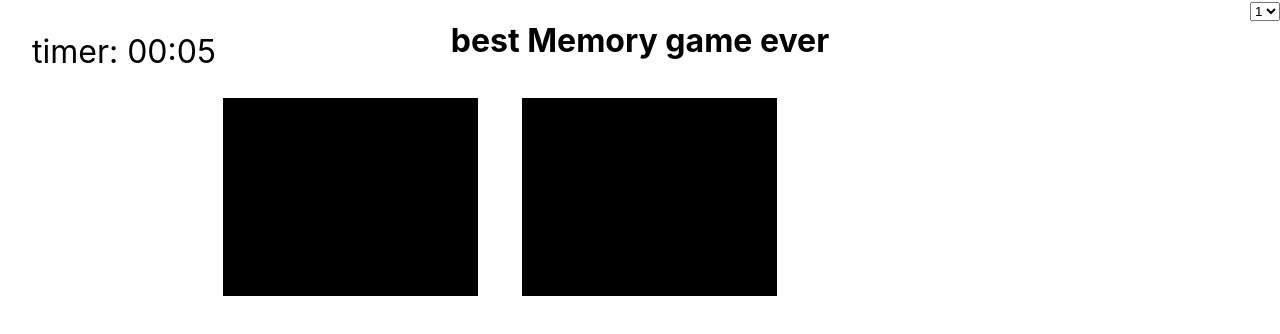
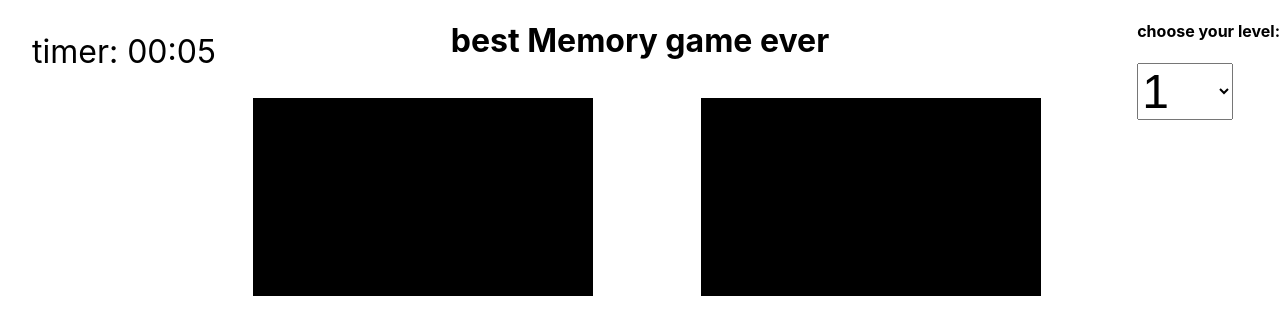
Before and after one commit to leeya018/memory-cards, a React (Create React App) app: page / in a window 1280 px wide. Shown: the top 334 px of the page. Built offline with nearby package versions, Linux system fonts and the light colour scheme.

Commit message:
grid per levels are ready

```diff
--- a/package.json
+++ b/package.json
@@ -6,6 +6,7 @@
     "@testing-library/jest-dom": "^4.2.4",
     "@testing-library/react": "^9.5.0",
     "@testing-library/user-event": "^7.2.1",
+    "classnames": "^2.2.6",
     "react": "^16.13.1",
     "react-dom": "^16.13.1",
     "react-scripts": "3.4.3",
--- a/src/memory-game/App.css
+++ b/src/memory-game/App.css
@@ -12,66 +12,11 @@ h1 {
     justify-content: center;
 }
 
-/* case of  4 cards */
-/*
-.cards {
-    width: 50vw;
-    display: flex;
-    flex-wrap: wrap;
-    flex-direction: row;
-    justify-content: space-between;
-    align-items: center;
-
-}
-.card {
-    width: 44%;
-    height: 30vh;
-    margin: 1em;
-} */
-
-/* case of 6 */
-
-
-/* .cards {
-    width: 60vw;
-    display: flex;
-    flex-wrap: wrap;
-    flex-direction: row;
-    justify-content: space-between;
-    align-items: center;
-
-}
-.card {
-    width: 25%;
-    height: 30vh;
-    margin: 1em;
-} */
-
-/* 8 cards */
-/*
-.cards {
-    width: 70vw;
-    display: flex;
-    flex-wrap: wrap;
-    flex-direction: row;
-    justify-content: space-between;
-    align-items: center;
-
-}
-.card {
-    width: 25%;
-    height: 24vh;
-    margin: 1em;
-} */
 
 .cards {
     width: 70vw;
     display: grid;
     justify-content: space-around;
-    grid-template-columns: 30% 30% 30%;
-    grid-template-rows: 30% 30% 30%;
-
-
 }
 .card {
     width: 95%;
@@ -92,3 +37,8 @@ h1 {
     top:0;
     right: 0;
 }
+
+select{
+    font-size: 3em;
+    width: 2em;
+}
--- a/src/memory-game/App.jsx
+++ b/src/memory-game/App.jsx
@@ -4,7 +4,12 @@ import { v4 as uuidv4 } from "uuid"
 import Card from "./Card"
 import Timer from "./Timer"
 import LevelForm from "./LevelForm"
-import { dataCards, storeScore } from "./data"
+import { dataCards, storeScore, getGrid } from "./data"
+let classNames = require('classnames');
+
+
+
+
 
 let BEST_SCORE = 'highest-score'
 const DELAY_TIME = 400
@@ -124,17 +129,23 @@ export default function App() {
 
     console.log(game)
 
+
+
+
     return (
         <div>
             <h1>best Memory game ever</h1>
             <Timer timer={timer} />
             <LevelForm dispatch={dispatch} onHandleTimer={setTimer} />
             <div className="container">
-                <div className="cards">
+                <div className="cards" style={{
+                    gridTemplateColumns: getGrid(game).cols,
+                    gridTemplateRows: getGrid(game).rows
+                }}>
 
                     {game.cards.map(card => <Card key={card.id} card={card} dispatch={dispatch} />)}
                 </div>
             </div>
-        </div>
+        </div >
     )
 }
--- a/src/memory-game/LevelForm.jsx
+++ b/src/memory-game/LevelForm.jsx
@@ -6,7 +6,7 @@ export default function LevelForm({ dispatch, onHandleTimer }) {
 
     function handleTimer(e) {
         onHandleTimer(0)
-        dispatch({ type: ACTIONS.UPDATE_LEVEL, payload: { level: e.target.value } })
+        dispatch({ type: ACTIONS.UPDATE_LEVEL, payload: { level: parseInt(e.target.value) } })
     }
 
     function createOptions() {
@@ -18,6 +18,7 @@ export default function LevelForm({ dispatch, onHandleTimer }) {
     }
     return (
         <div className="level-form">
+            <h4>choose your level:</h4>
             <select onChange={handleTimer} >
                 {
                     createOptions()
--- a/src/memory-game/data.js
+++ b/src/memory-game/data.js
@@ -1,6 +1,6 @@
 import { v4 as uuidv4 } from "uuid"
 
-export const dataCards =  [
+export const dataCards = [
     { id: uuidv4(), open: false, color: "red", lock: false, tempLock: false },
     { id: uuidv4(), open: false, color: "red", lock: false, tempLock: false },
     { id: uuidv4(), open: false, color: "blue", lock: false, tempLock: false },
@@ -9,22 +9,47 @@ export const dataCards =  [
     { id: uuidv4(), open: false, color: "green", lock: false, tempLock: false },
     { id: uuidv4(), open: false, color: "yellow", lock: false, tempLock: false },
     { id: uuidv4(), open: false, color: "yellow", lock: false, tempLock: false },
-    // { id: uuidv4(), open: false, color: "purple", lock: false , tempLock:false},
-    // { id: uuidv4(), open: false, color: "purple", lock: false ,tempLock:false}
+    { id: uuidv4(), open: false, color: "purple", lock: false, tempLock: false },
+    { id: uuidv4(), open: false, color: "purple", lock: false, tempLock: false },
+    { id: uuidv4(), open: false, color: "brown", lock: false, tempLock: false },
+    { id: uuidv4(), open: false, color: "brown", lock: false, tempLock: false },
+    { id: uuidv4(), open: false, color: "gray", lock: false, tempLock: false },
+    { id: uuidv4(), open: false, color: "gray", lock: false, tempLock: false },
+    { id: uuidv4(), open: false, color: "darkkhaki", lock: false, tempLock: false },
+    { id: uuidv4(), open: false, color: "darkkhaki", lock: false, tempLock: false },
+    { id: uuidv4(), open: false, color: "skyblue", lock: false, tempLock: false },
+    { id: uuidv4(), open: false, color: "skyblue", lock: false, tempLock: false }
 
 ]
 
 
+export function getGrid(game) {
+    console.log('game.level', game.level)
+    if (game.level === 1 || game.level === 2) {
+        return { cols: "40% 40%", rows: "30% 30% 30%" }
+    } else if (game.level === 3 || game.level === 4) {
+        return { cols: "30% 30% 30%", rows: "30% 30% 30%" }
+    } else if (game.level === 5 || game.level === 6) {
+        return { cols: "22% 22% 22% 22%", rows: "30% 30% 30%" }
+    } else if (game.level === 7 || game.level === 8) {
+        return { cols: "22% 22% 22% 22%", rows: "22% 22% 22% 22%" }
+    } else {
+        return { cols: "15% 15% 15% 15% 15%", rows: "22% 22% 22% 22%" }
+    }
+}
+
+
+
 export const storeScore = {
-    1:1000000,
-    2:1000000,
-    3:1000000,
-    4:1000000,
-    5:1000000,
-    6:1000000,
-    7:1000000,
-    8:1000000,
-    9:1000000,
-    10:1000000,
+    1: 1000000,
+    2: 1000000,
+    3: 1000000,
+    4: 1000000,
+    5: 1000000,
+    6: 1000000,
+    7: 1000000,
+    8: 1000000,
+    9: 1000000,
+    10: 1000000,
 
 }
```
Also changed, not shown: 1 other file (tests, documents, lock files or other folders).
